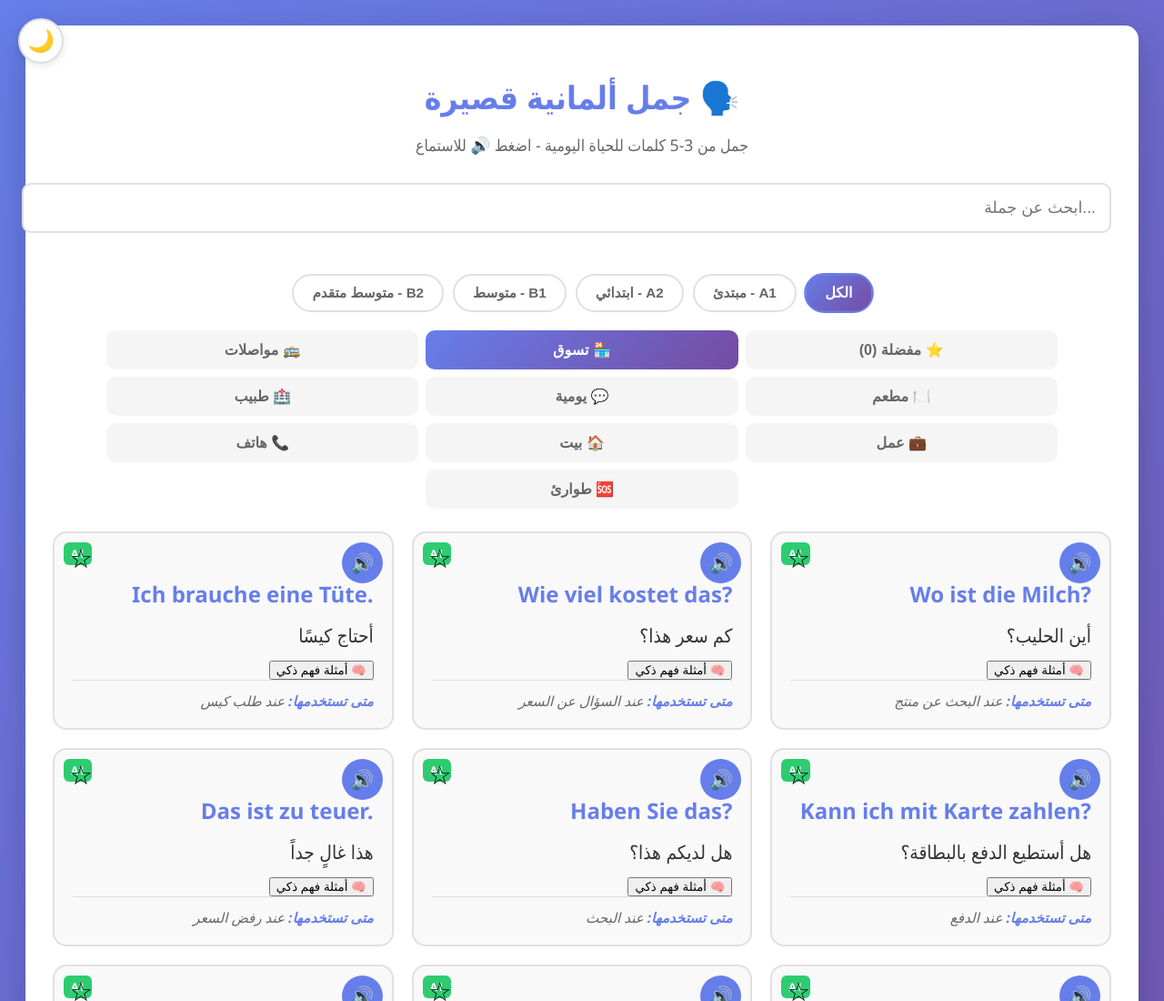
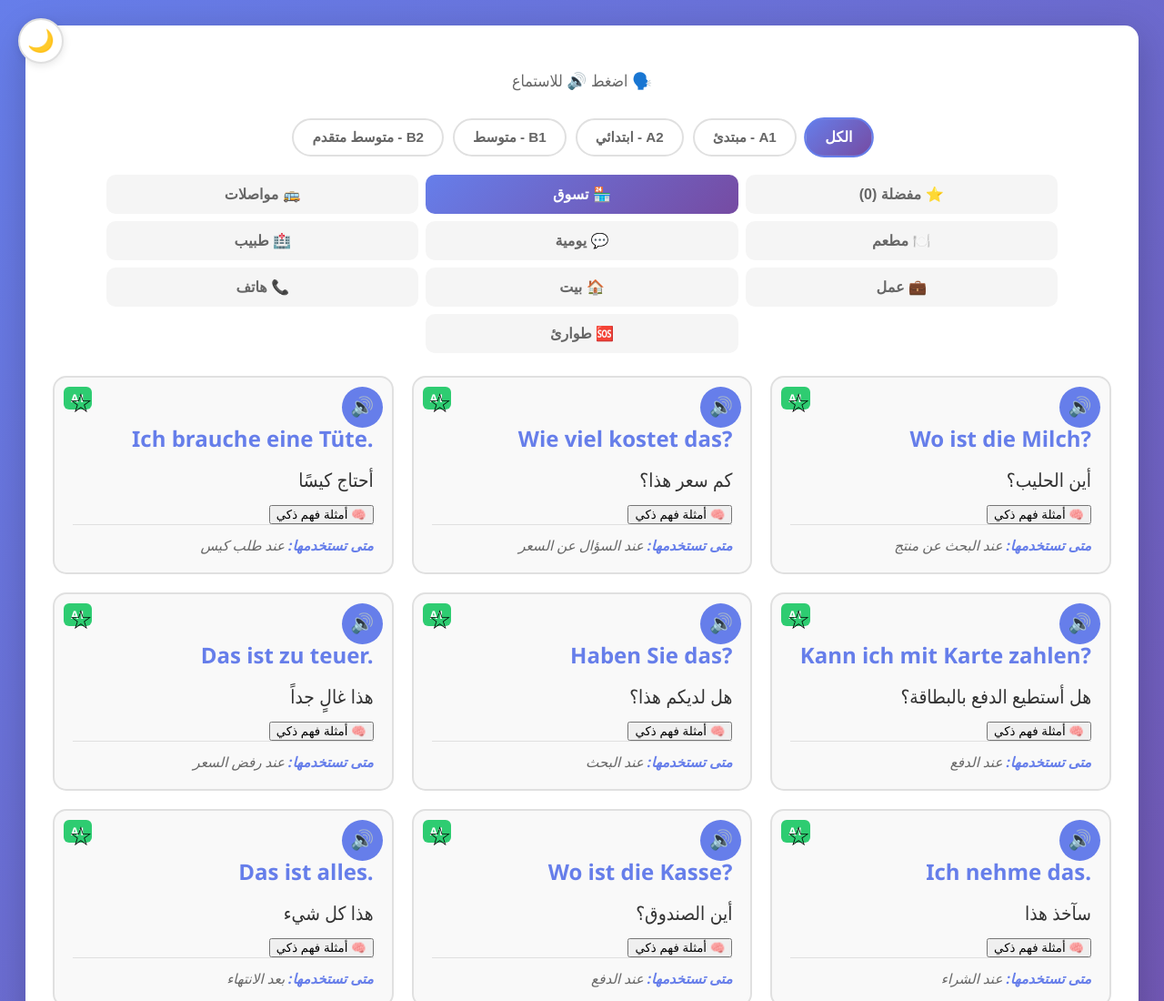
Before and after one commit to bakerdandal1234/baker, a plain HTML site: page index.html in a window 1280 px wide. Shown: the top 1100 px of the page at 91% size. Drawn offline with Linux system fonts and the light colour scheme.

Commit message:
Update index.html
done

```diff
--- a/index.html
+++ b/index.html
@@ -19,10 +19,7 @@
     </button>
 
     <div class="container">
-        <h1>🗣️ جمل ألمانية قصيرة</h1>
-        <p class="subtitle">جمل من 3-5 كلمات للحياة اليومية - اضغط 🔊 للاستماع</p>
-
-        <input type="text" id="searchBox" class="search-box" placeholder="ابحث عن جملة..." oninput="searchSentences()">
+        <p class="subtitle">🗣️ اضغط 🔊 للاستماع</p>
 
         <div class="level-filter">
             <div style="display: flex; justify-content: center; gap: 10px; margin-bottom: 20px; flex-wrap: wrap;">
@@ -62,9 +59,7 @@
             <div id="noFavorites" class="no-results">لا توجد جمل مفضلة</div>
         </div>
 
-        <div id="searchResults" class="tab-content">
-            <div class="sentences-grid" id="searchResultsGrid"></div>
-        </div>
+
 
         <div id="shopping" class="tab-content active">
             <div class="sentences-grid"></div>
```
